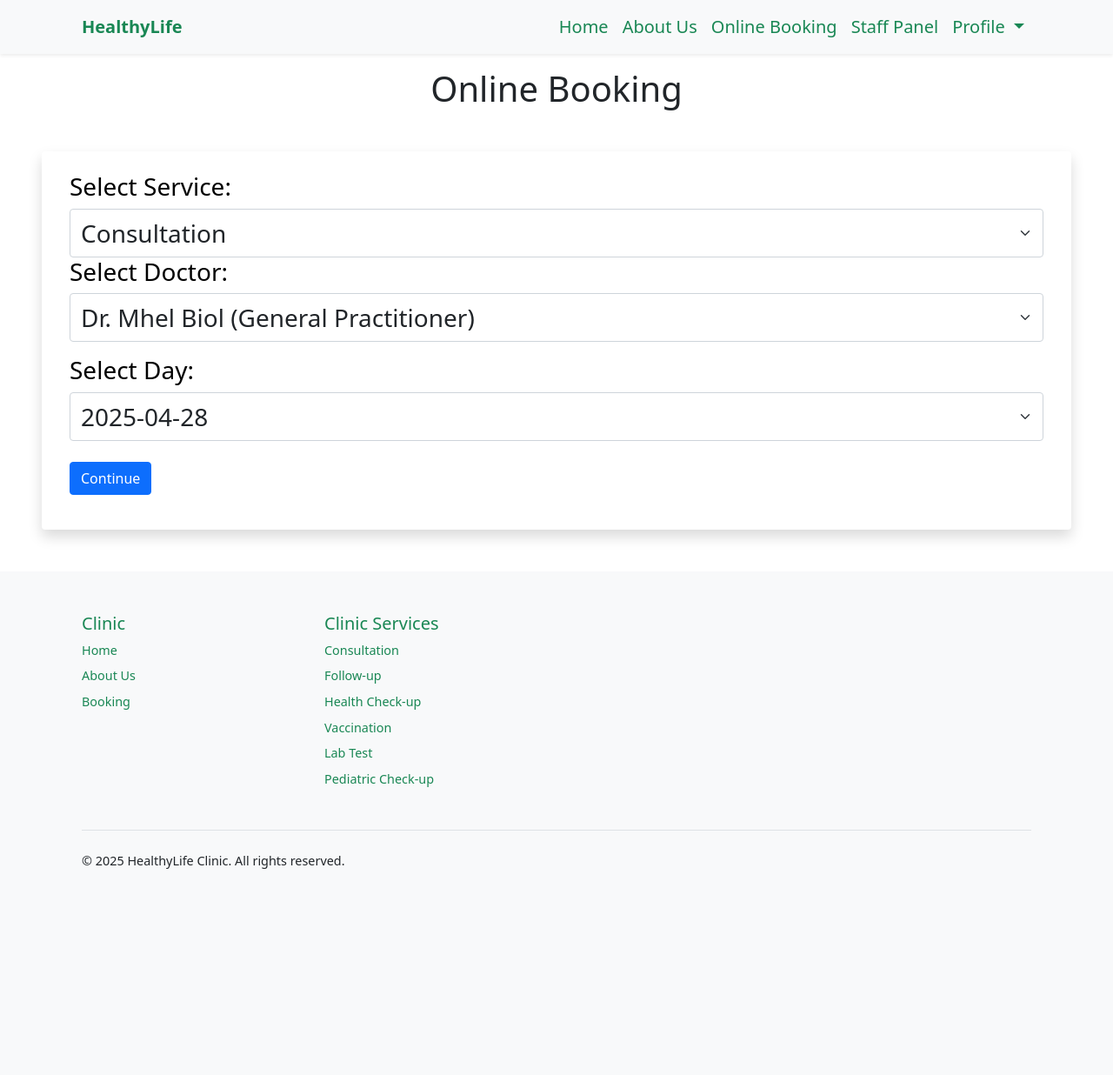
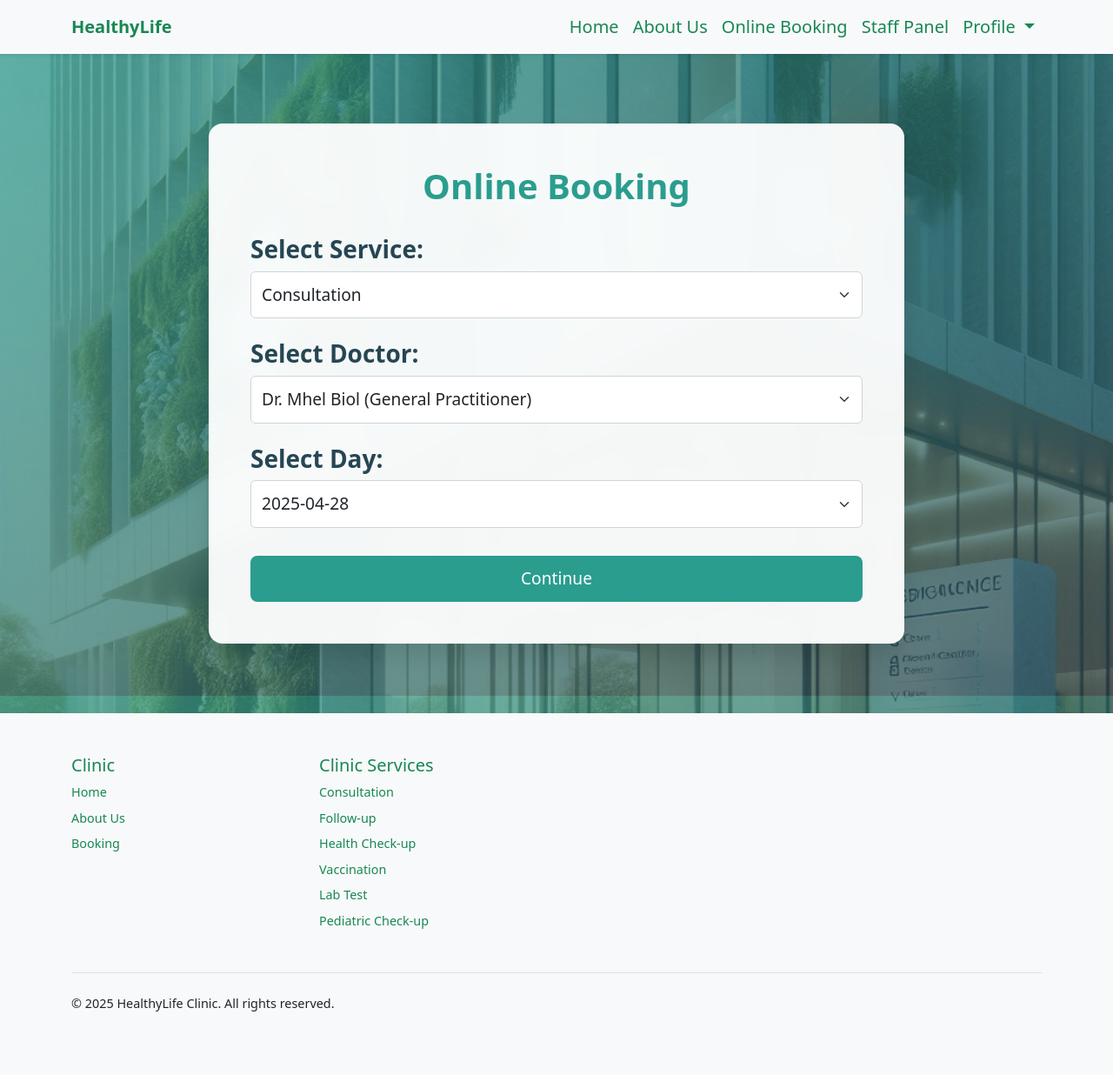
Before and after one commit to Deek2G/Healthy-Life-Clinic-Booking-System, a Django app: page /booking in a window 1280 px wide. Shown: the whole page at 87% size. Before the commit the page ends 999 px from the top, so only its background shows below. Run offline with Django 4.2, Linux system fonts and the light colour scheme; a user stored in the database is signed in; data comes from the database, SQL or seed files in the repository; both versions use the stored data as it was after the commit; parts of the project's set-up code (start-up, migrations or seed data) failed here and were passed over; some libraries are stand-ins or nearby versions.

Commit message:
booking updates

```diff
--- a/Clinic-Booking-System-main/booking/clinic/booking/templates/booking.html
+++ b/Clinic-Booking-System-main/booking/clinic/booking/templates/booking.html
@@ -1,26 +1,115 @@
-<title>Online Booking</title>
 {% extends 'layout.html' %}
 {% load static %}
+
+{% block head %}
+<title>Online Booking</title>
+<style>
+    :root {
+        --primary-color: #2A9D8F;
+        --secondary-color: #264653;
+        --accent-color: #E9C46A;
+        --text-dark: #2B2D42;
+        --text-light: #EDF2F4;
+    }
+
+    body {
+        background: linear-gradient(
+            to bottom right,
+            rgba(42, 157, 143, 0.7),
+            rgba(38, 70, 83, 0.7)
+        ), url('{% static "images/medical-bg.jpg" %}');
+        background-size: cover;
+        background-position: center;
+        background-attachment: fixed;
+    }
+
+    .booking-panel {
+        background: rgba(255, 255, 255, 0.95);
+        padding: 3rem;
+        border-radius: 1rem;
+        box-shadow: 0 15px 25px rgba(0, 0, 0, 0.1);
+        backdrop-filter: blur(10px);
+        animation: fadeInUp 0.8s ease forwards;
+        margin: 5rem auto;
+        max-width: 800px;
+    }
+
+    .booking-panel h1 {
+        text-align: center;
+        color: var(--primary-color);
+        font-weight: 700;
+        margin-bottom: 2rem;
+    }
+
+    .booking-panel h3 {
+        color: var(--secondary-color);
+        font-weight: 600;
+        margin-top: 1.5rem;
+    }
+
+    .form-select {
+        font-size: 1.2rem;
+        padding: 0.75rem;
+    }
+
+    .custom-btn {
+        background-color: var(--primary-color) !important;
+        border: none !important;
+        color: white !important;
+        font-size: 1.2rem;
+        padding: 0.75rem 1.5rem;
+        border-radius: 0.5rem;
+        transition: all 0.3s ease;
+        display: flex;
+        align-items: center;
+        justify-content: center;
+        width: 100%;
+        margin-top: 2rem;
+    }
+
+    .custom-btn:hover {
+        background-color: #238b7e !important;
+        color: #ffffff !important;
+        transform: translateY(-2px);
+        box-shadow: 0 8px 16px rgba(42, 157, 143, 0.3);
+    }
+
+    .spinner-border,
+    .loading-text {
+        display: none;
+    }
+
+    .spinner-border {
+        width: 1.3rem;
+        height: 1.3rem;
+        border-width: 0.15em;
+    }
+
+    @keyframes fadeInUp {
+        0% {
+            transform: translateY(40px);
+            opacity: 0;
+        }
+        100% {
+            transform: translateY(0);
+            opacity: 1;
+        }
+    }
+</style>
+{% endblock %}
+
 {% block body %}
 {% if user.is_authenticated %}
-<head>
-    <link rel="stylesheet" href="https://stackpath.bootstrapcdn.com/bootstrap/5.1.3/css/bootstrap.min.css">
-    <style>
-        .spinner-border, .loading-text {
-            display: none;
-        }
-    </style>
-</head>
-<h1 class="text-center  mt-3">Online Booking</h1>
+<div class="booking-panel">
+    <h1>Online Booking</h1>
 
-<div class="shadow p-4 mb-5 bg-body bg-body rounded text-black  m-5 ">
-    <form method="post" action="{% url 'booking' %}" class="me-2 ms-2" required>
+    <form method="post" action="{% url 'booking' %}" required>
         {% csrf_token %}
 
-        <!--input service-->
+        <!-- Service Selection -->
         <div>
-            <h3 class="">Select Service:</h3>
-            <select class="form-select fs-3" name="service" id="service-select">
+            <h3>Select Service:</h3>
+            <select class="form-select" name="service" id="service-select">
                 <option value="Consultation">Consultation</option>
                 <option value="Follow-up">Follow-up</option>
                 <option value="Health Check-up">Health Check-up</option>
@@ -30,29 +119,28 @@
             </select>
         </div>
 
-        <!--input doctor-->
+        <!-- Doctor Selection -->
         <div>
             <h3>Select Doctor:</h3>
-            <select class="form-select fs-3" name="doctor">
+            <select class="form-select" name="doctor">
                 <option value="Dr. Mhel Biol">Dr. Mhel Biol (General Practitioner)</option>
                 <option value="Dr. Ervin Cantila">Dr. Ervin Cantila (Family Medicine Doctor)</option>
                 <option value="Dr. Josh Nisperos">Dr. Josh Nisperos (Pediatrician)</option>
             </select>
         </div>
 
-
-        <!--input day-->
-        <div class="mt-3">
-            <h3 class="">Select Day:</h3>
-            <select class="form-select fs-3" name="day">
+        <!-- Day Selection -->
+        <div>
+            <h3>Select Day:</h3>
+            <select class="form-select" name="day">
                 {% for validateWeekday in validateWeekdays %}
                 <option value="{{validateWeekday}}">{{validateWeekday}}</option>
                 {% endfor %}
             </select>
         </div>
 
-        <br/>
-        <button type="submit" id="myButton" class="btn btn-primary text-white d-flex align-items-center justify-content-center">
+        <!-- Submit Button -->
+        <button type="submit" id="myButton" class="custom-btn">
             <span class="button-text">Continue</span>
             <span class="spinner-border spinner-border-sm ms-2" role="status" aria-hidden="true"></span>
             <span class="loading-text ms-2">Loading...</span>
@@ -61,7 +149,7 @@
 </div>
 
 <script>
-    document.getElementById('myButton').addEventListener('click', function(event) {
+    document.getElementById('myButton').addEventListener('click', function () {
         var buttonText = this.querySelector('.button-text');
         var spinner = this.querySelector('.spinner-border');
         var loadingText = this.querySelector('.loading-text');
@@ -71,7 +159,7 @@
         loadingText.style.display = 'inline';
     });
 
-    window.addEventListener('pageshow', function(event) {
+    window.addEventListener('pageshow', function () {
         var buttonText = document.querySelector('.button-text');
         var spinner = document.querySelector('.spinner-border');
         var loadingText = document.querySelector('.loading-text');
@@ -80,17 +168,12 @@
         spinner.style.display = 'none';
         loadingText.style.display = 'none';
     });
+</script>
 
-    // Trigger change event on page load to populate the doctors based on the default selected service
-    document.getElementById('service-select').dispatchEvent(new Event('change'));
-</script>
 {% else %}
-
-<div class="shadow p-4 mb-5 bg-body bg-body rounded text-black  m-5 ">
-    <h1 class="p-2  me-3">You Are Not Signed in!</h1>
-    <a href="{% url 'login' %}" class="btn btn-primary shadow text-center">Sign in</a>
+<div class="booking-panel">
+    <h1>You Are Not Signed in!</h1>
+    <a href="{% url 'login' %}" class="custom-btn">Sign in</a>
 </div>
-
 {% endif %}
-
 {% endblock %}
```
Also changed, not shown: Clinic-Booking-System-main/booking/clinic/booking/templates/bookingSubmit.html (+116 -22 lines), Clinic-Booking-System-main/booking/clinic/db.sqlite3.
